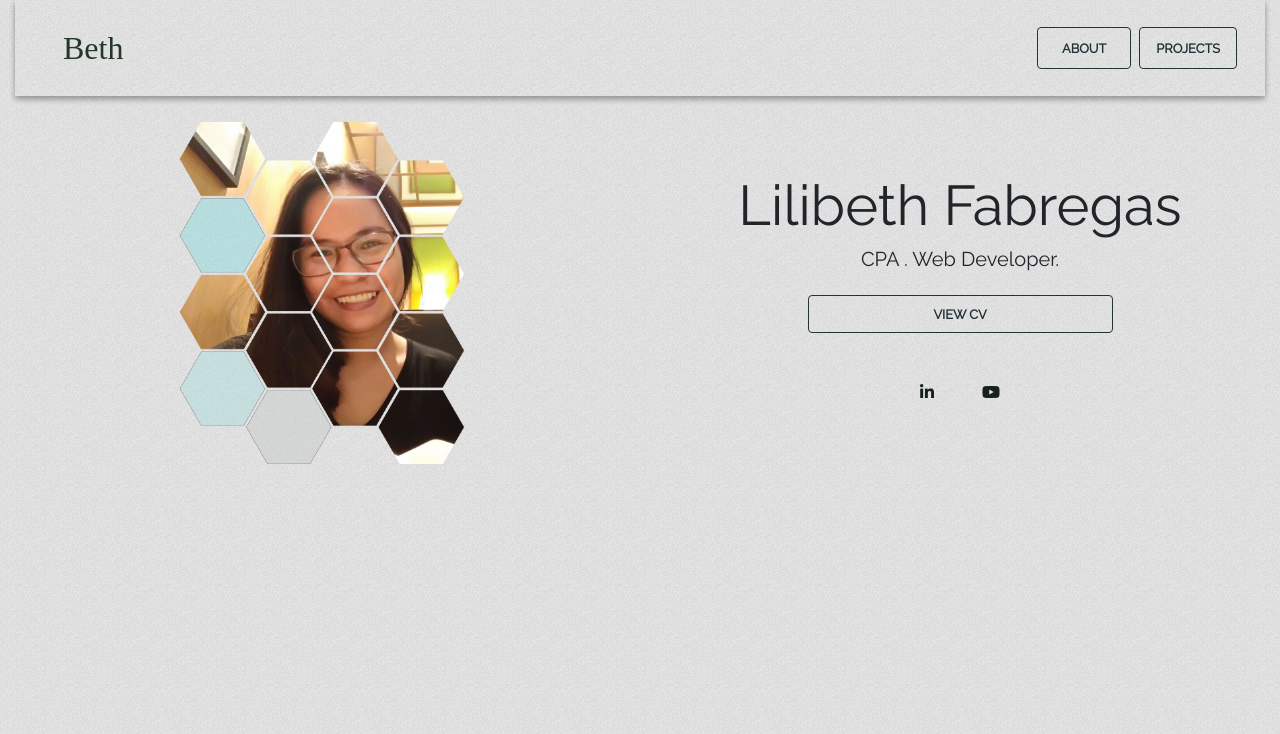
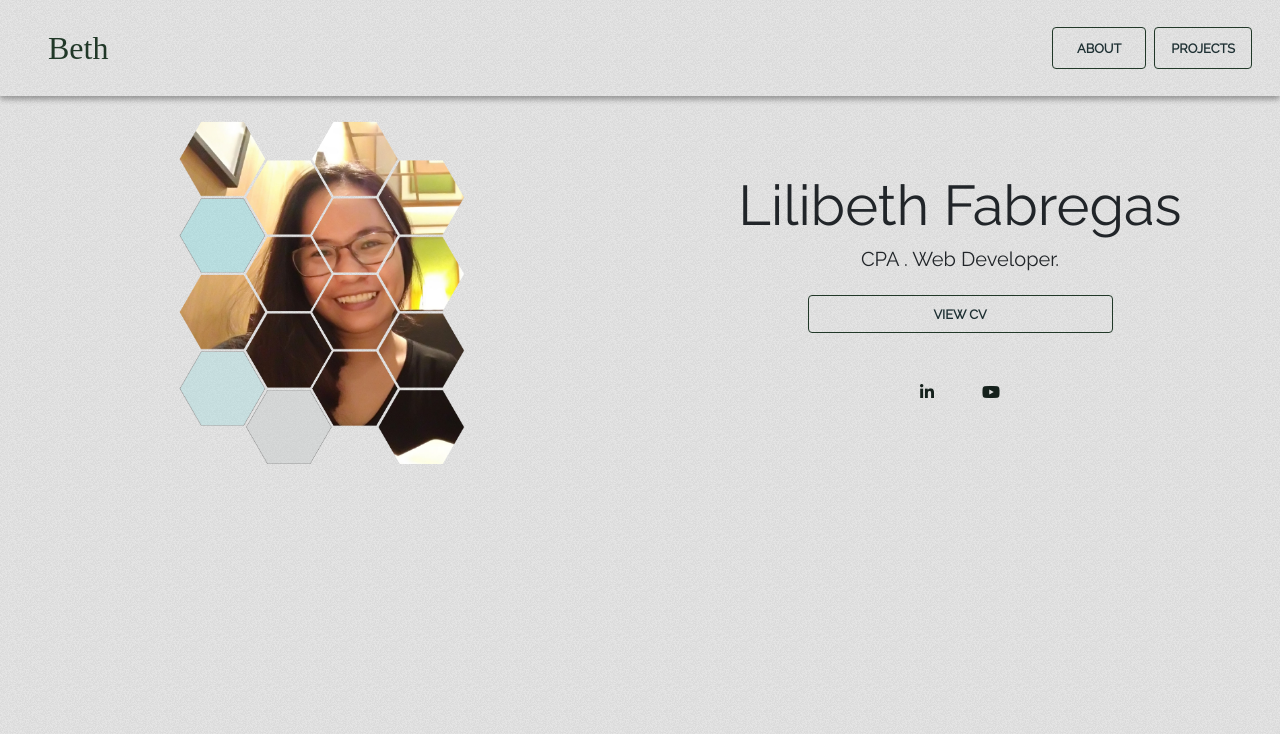
Before and after one commit to fabregaslilibeth/portfolio, a Vue app: page / in a window 1280 px wide. Shown: the top 734 px of the page. Built offline with nearby package versions, Linux system fonts and the light colour scheme; a web font is replaced by a local one.

Commit message:
fix images

```diff
--- a/src/components/Navbar.vue
+++ b/src/components/Navbar.vue
@@ -1,5 +1,5 @@
 <template>
-  <nav class="row d-flex justify-content-between p-1 p-md-4 sticky-top custom-nav m-0 py-3">
+  <nav class="row d-flex justify-content-between p-1 p-md-4 sticky-top custom-nav py-3">
     <h1><a class="navbar-brand mx-1 mx-md-4 d-block header logo" href="/">Beth</a></h1>
     <div class="form-inline">
       <a href="/#about" class="btn custom-btn px-4 py-2 mx-1"><small class="font-weight-bolder">ABOUT</small></a>
```
